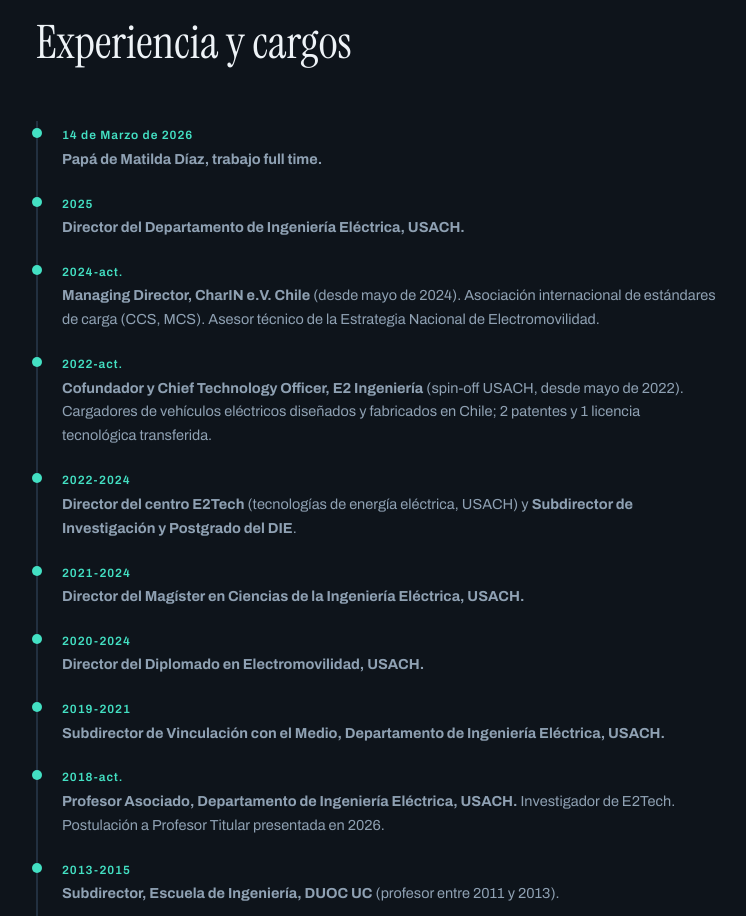
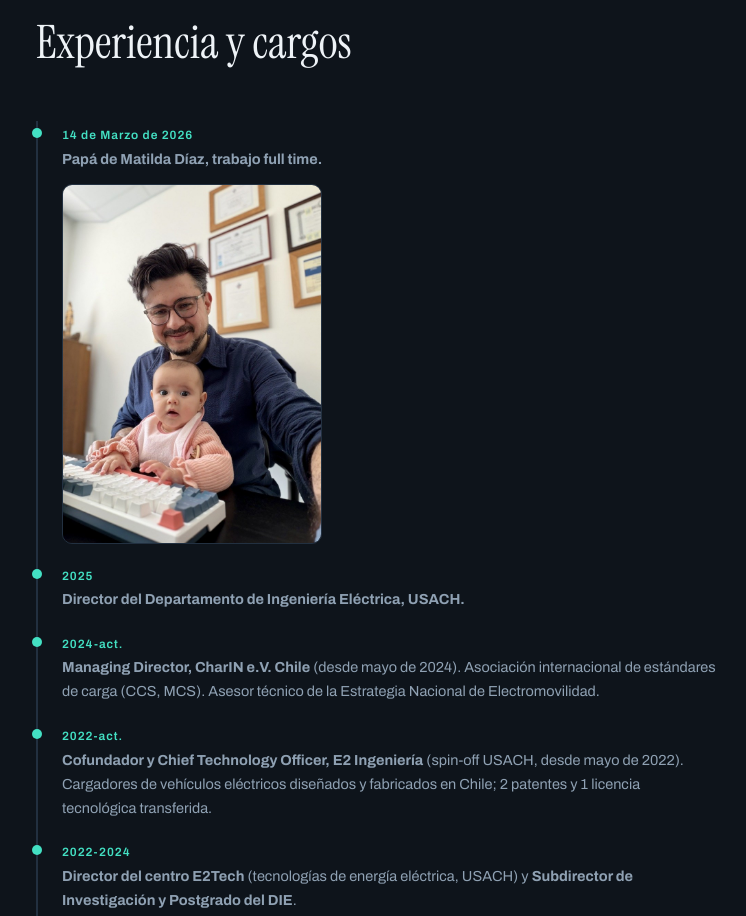
Before and after one commit to matiasddiazd-sudo/matiasdiaz-web, a plain HTML site: page cv.html in a window 1280 px wide. Shown: the part 1480-2396 px from the top of the page, without its empty margins (72-818 px from the left). Drawn offline with Linux system fonts and the light colour scheme.

Commit message:
Trayectoria y CV: foto con Matilda en Experiencia y cargos
Co-Authored-By: Claude Fable 5.2 <noreply@anthropic.com>
Claude-Session: https://claude.ai/code/session_01LLj17w5TuGpaRATu1NrdnD

```diff
--- a/assets/site.css
+++ b/assets/site.css
@@ -140,3 +140,4 @@ a:focus-visible{outline:2px solid var(--volt);outline-offset:3px}
 .tray{display:grid;grid-template-columns:repeat(auto-fit,minmax(290px,1fr));gap:44px;align-items:start}
 .tray h3{font:400 26px/1.15 "Instrument Serif",serif;margin-bottom:20px}
 .tray .tl{gap:14px;padding-left:20px}
+.tl .tlfoto{display:block;margin-top:12px;width:100%;max-width:260px;height:auto;border-radius:10px;border:1px solid var(--line)}
--- a/cv.html
+++ b/cv.html
@@ -38,7 +38,7 @@
 <section class="alt"><div class="wrap">
   <div class="head reveal"><h2>Experiencia y cargos</h2></div>
   <div class="tl reveal">
-    <div><time>14 de Marzo de 2026</time><p><b>Papá de Matilda Díaz, trabajo full time.</b></p></div>
+    <div><time>14 de Marzo de 2026</time><p><b>Papá de Matilda Díaz, trabajo full time.</b></p><img class="tlfoto" src="assets/fotos/matias-matilda.jpg" alt="Matías Díaz con su hija Matilda en su oficina" width="752" height="1044" loading="lazy"></div>
     <div><time>2025</time><p><b>Director del Departamento de Ingeniería Eléctrica, USACH.</b></p></div>
     <div><time>2024-act.</time><p><b>Managing Director, CharIN e.V. Chile</b> (desde mayo de 2024). Asociación internacional de estándares de carga (CCS, MCS). Asesor técnico de la Estrategia Nacional de Electromovilidad.</p></div>
     <div><time>2022-act.</time><p><b>Cofundador y Chief Technology Officer, E2 Ingeniería</b> (spin-off USACH, desde mayo de 2022). Cargadores de vehículos eléctricos diseñados y fabricados en Chile; 2 patentes y 1 licencia tecnológica transferida.</p></div>
```
Also changed, not shown: index.html (+1 -1 lines), assets/fotos/matias-matilda.jpg (added).
